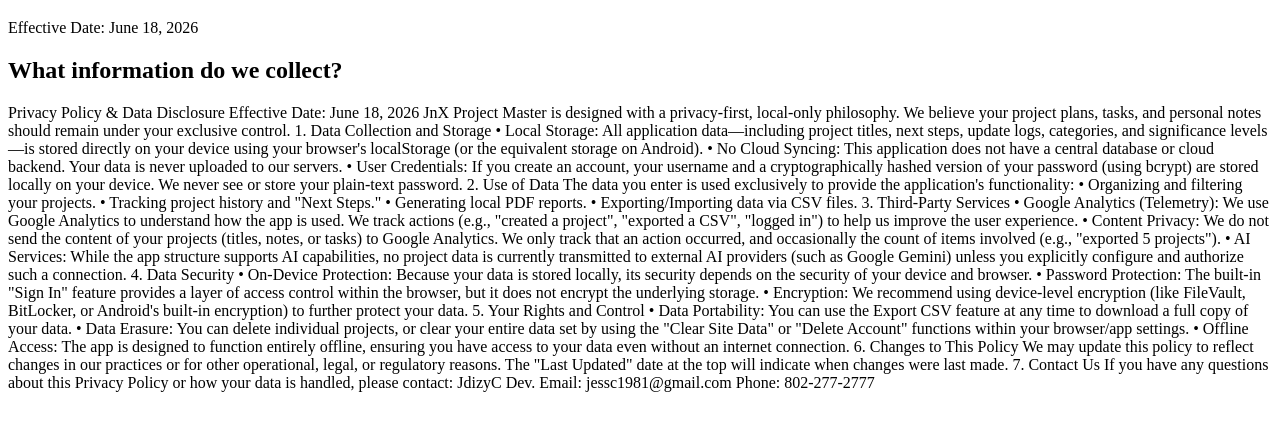
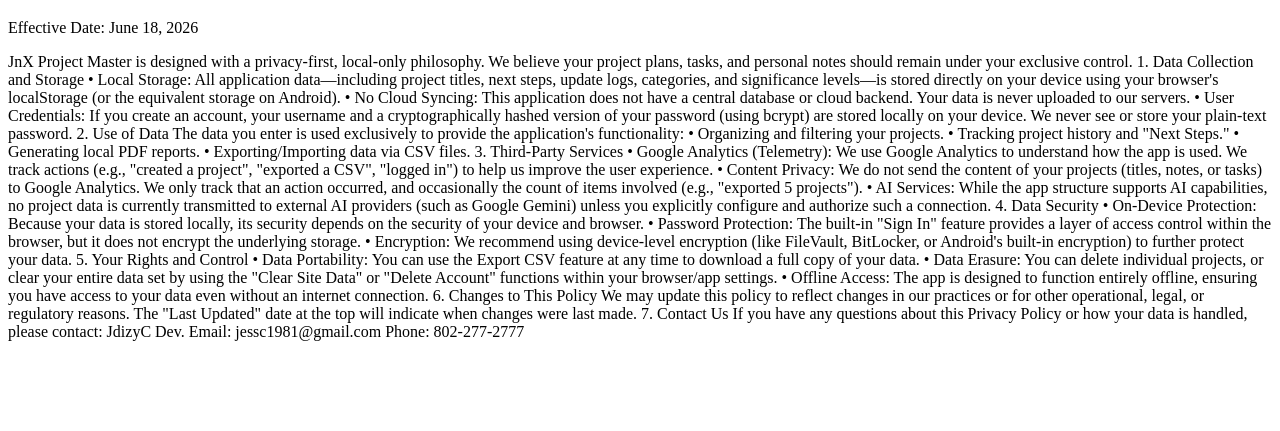
Before and after one commit to JdizyC/JnX-app-policies, a plain HTML site: page Index.html in a window 1280 px wide. Shown: the part 61-492 px from the top of the page. Drawn offline with Linux system fonts and the light colour scheme.

Commit message:
Update privacy policy content in Index.html
Removed redundant section on data collection and storage.

```diff
--- a/Index.html
+++ b/Index.html
@@ -11,10 +11,7 @@
 </h1>
     <p>Effective Date: June 18, 2026
 </p>
-
-    <h2>What information do we collect?</h2>
-    <p>Privacy Policy & Data Disclosure
-Effective Date: June 18, 2026
+    <p>
 JnX Project Master is designed with a privacy-first, local-only philosophy. We believe your project plans, tasks, and personal notes should remain under your exclusive control.
 1. Data Collection and Storage
 •
```
